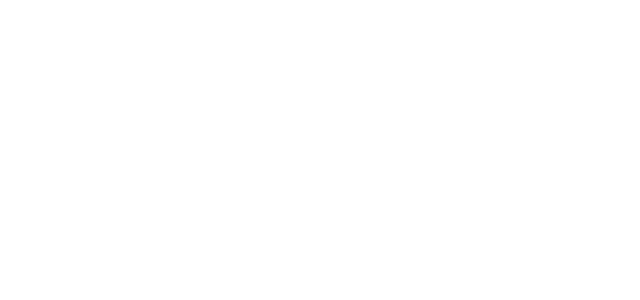
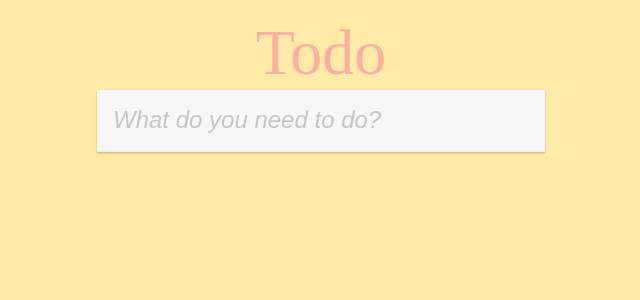
Before and after one commit to GabrielNew/Todo-React, a React (Vite) app: page / in a window 1280 px wide. Shown: the top 300 px of the page, without its empty margins (319-959 px from the left). Built offline with nearby package versions, Linux system fonts and the light colour scheme.

Commit message:
Adição de css e input box

```diff
--- a/index.html
+++ b/index.html
@@ -1,5 +1,5 @@
 <!DOCTYPE html>
-<html lang="en">
+<html lang="pt-br">
   <head>
     <meta charset="UTF-8" />
     <!-- <link rel="icon" type="image/svg+xml" href="/vite.svg" /> -->
--- /dev/null
+++ b/src/App.css
@@ -0,0 +1,8 @@
+.new-todo {
+  background-color: rgba(0, 0, 0, 0.03);
+  box-shadow: inset 0 -2px 1px rgba(0, 0, 0, 0.03);
+  font-size: 1.5rem;
+  font-style: italic;
+  width: 100%;
+  padding: 16px 16px 18px 16px;
+}
--- /dev/null
+++ b/src/App.jsx
@@ -0,0 +1,46 @@
+import { useState } from "react";
+
+const App = () => {
+  const ENTER_KEY = 13;
+  const ESC_KEY = 27;
+
+  const [value, setValue] = useState('');
+
+  const onChange = (event) => {
+    setValue(event.target.value)
+  };
+
+  const erase = () => {
+    setValue('');
+  }
+
+  const submit = () => {
+    console.log(value);
+    erase();
+  }
+
+  const onKeyDown = (event) => {
+    if(event.which === ENTER_KEY) {
+      submit();
+    } else if(event.which === ESC_KEY) {
+      erase();
+    }
+  }
+
+  return (
+  <section id="app" className="container">
+    <header>
+      <h1 className="title">Todo</h1>
+    </header>
+    <section className="main">
+      <input className="new-todo"
+             placeholder="What do you need to do?"
+             value={value}
+             onChange={onChange}
+             onKeyDown={onKeyDown}/>
+    </section>
+   </section>
+   )
+};
+
+export default App;
--- /dev/null
+++ b/src/index.css
@@ -0,0 +1,67 @@
+html {
+  box-sizing: border-box;
+}
+
+*,
+*:before,
+*:after {
+  box-sizing: inherit;
+}
+
+body,
+h1,
+h2,
+h3,
+h4,
+h5,
+h6,
+p,
+ol,
+ul,
+textarea {
+  background-color: #ffeaa7;
+  user-select: none;
+  -webkit-font-smoothing: antialiased;
+  -moz-osx-font-smoothing: grayscale;
+  margin: 0;
+}
+
+ol,
+ul {
+  list-style: none;
+}
+
+img {
+  max-width: 100%;
+  height: auto;
+}
+
+input,
+select,
+textarea {
+  border: none;
+  outline: none;
+}
+
+::placeholder {
+  color: rgba(0, 0, 0, 0.2);
+}
+
+.title {
+  color: #fab1a0;
+  font-size: 64px;
+  font-weight: 100;
+  text-align: center;
+}
+
+.container {
+  display: block;
+  max-width: 480px;
+  margin: 0 auto;
+  padding: 1rem;
+}
+
+.main {
+  background-color: #fff;
+  box-shadow: 0 1px 2px rgba(0, 0, 0, 0.25);
+}
--- a/src/main.jsx
+++ b/src/main.jsx
@@ -1,8 +1,11 @@
 import React from 'react'
 import ReactDOM from 'react-dom/client'
+import App from './App'
+import './index.css'
+import './App.css'
 
 ReactDOM.createRoot(document.getElementById('root')).render(
   <React.StrictMode>
-
+    <App></App>
   </React.StrictMode>,
 )
```
